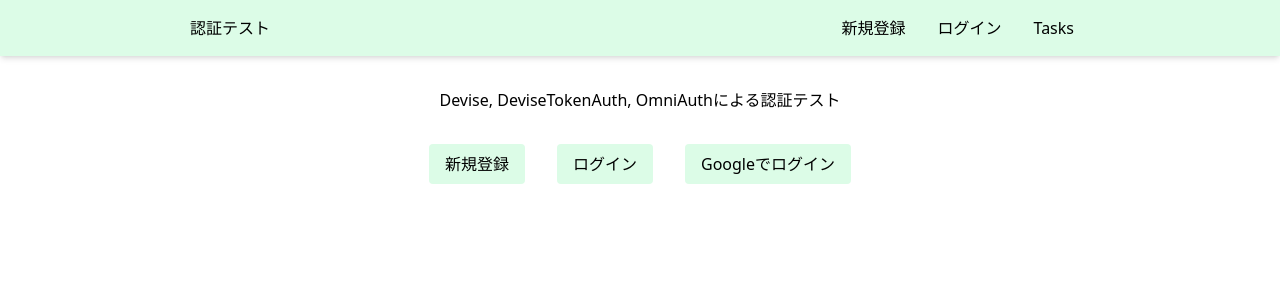
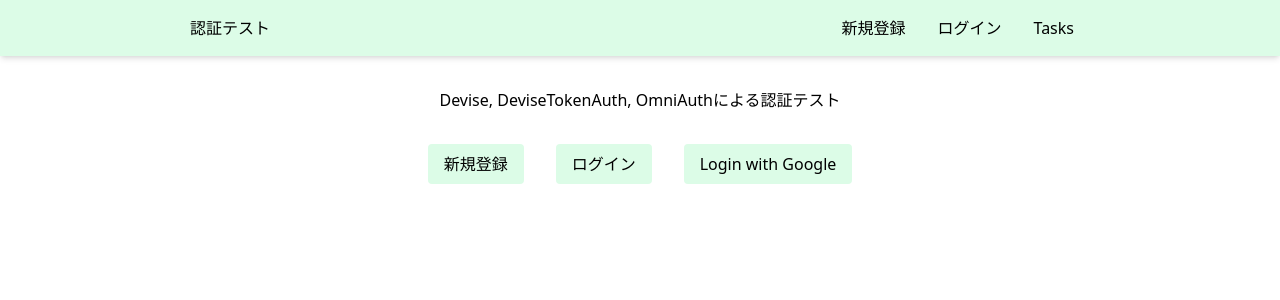
Before and after one commit to topi0247/Synopsis, a Next.js app in the folder front/: page / in a window 1280 px wide. Shown: the top 300 px of the page. Built offline with nearby package versions, Linux system fonts and the light colour scheme.

Commit message:
デプロイのためちょっと修正

```diff
--- a/front/src/app/page.tsx
+++ b/front/src/app/page.tsx
@@ -33,7 +33,7 @@ export default function Home() {
             onClick={() => handleLoginWIthGoogle()}
             className="bg-green-100 px-4 py-2 rounded hover:bg-green-400 transition-all"
           >
-            Googleでログイン
+            Login with Google
           </button>
         </div>
       </article>
```
